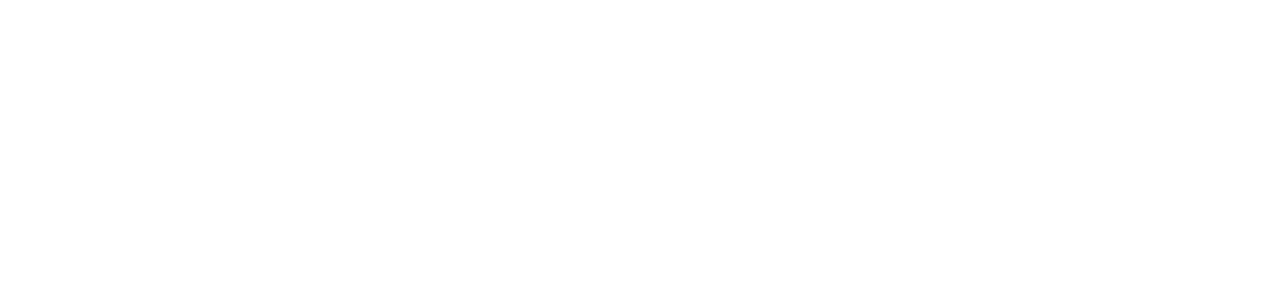
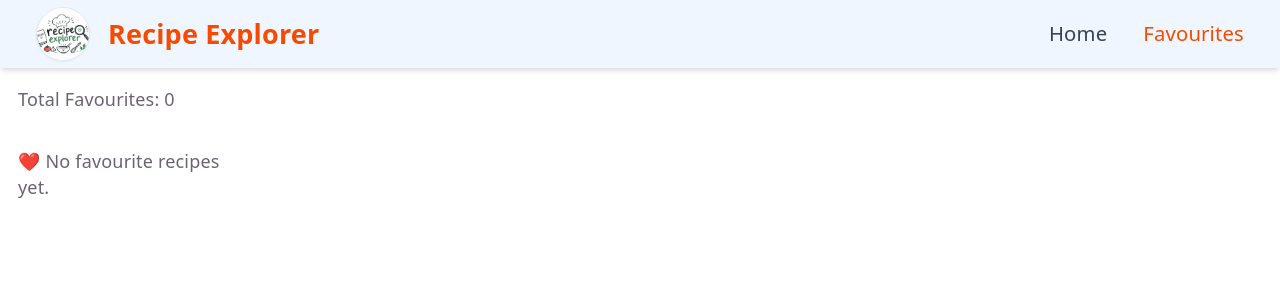
Before and after one commit to snigdha-n328/Recipes, a React (Vite) app: page /favourites in a window 1280 px wide. Before the commit this address had no page. Shown: the top 300 px of the page. Built offline with nearby package versions, Linux system fonts and the light colour scheme.

Commit message:
added favourites page

```diff
--- a/src/App.tsx
+++ b/src/App.tsx
@@ -1,13 +1,17 @@
 import { Route, Routes } from "react-router-dom";
 import Home from "./uilayer/home/Home";
 import RecipeDetails from "./uilayer/recipeDetails/RecipeDetails";
+import Favourites from "./uilayer/favourites/Favourites";
+import Navbar from "./uilayer/components/Navbar";
 
 function App() {
   return (
     <div>
+      <Navbar />
       <Routes>
         <Route path="/" element={<Home />} />
         <Route path="/recipe/:id" element={<RecipeDetails />} />
+        <Route path="/favourites" element={<Favourites />} />
       </Routes>
     </div>
   )
--- /dev/null
+++ b/src/uilayer/components/Navbar.tsx
@@ -0,0 +1,47 @@
+import { NavLink } from "react-router-dom";
+
+export default function Navbar() {
+    return (
+        <nav className="flex h-15 w-full items-center justify-between bg-blue-50 px-8 shadow-md top-0 sticky">
+            {/* Logo + Heading */}
+            <div className="flex items-center gap-4">
+                <img
+                    src="/recipe-explorer.png"
+                    alt="Recipe Explorer"
+                    className="h-12 w-12 rounded-full object-cover border border-gray-200 shadow-xs"
+                />
+
+                <h1 className="text-2xl font-bold text-orange-600">
+                    Recipe Explorer
+                </h1>
+            </div>
+
+            {/* Navigation */}
+            <div className="flex items-center gap-8">
+                <NavLink
+                    to="/"
+                    className={({ isActive }) =>
+                        `text-lg font-medium transition ${isActive
+                            ? "text-orange-600"
+                            : "text-gray-700 hover:text-orange-600"
+                        } `
+                    }
+                >
+                    Home
+                </NavLink>
+
+                <NavLink
+                    to="/favourites"
+                    className={({ isActive }) =>
+                        `text-lg font-medium transition ${isActive
+                            ? "text-orange-600"
+                            : "text-gray-700 hover:text-orange-600"
+                        } `
+                    }
+                >
+                    Favourites
+                </NavLink>
+            </div>
+        </nav>
+    );
+}
--- a/src/uilayer/components/RecipeCard.tsx
+++ b/src/uilayer/components/RecipeCard.tsx
@@ -1,9 +1,15 @@
 import { IoHeartOutline, IoHeartSharp } from "react-icons/io5";
 
-export default function RecipeCard({ recipe, onClick, isFavourite }: any) {
+export default function RecipeCard({ recipe, onClick, isFavourite, onFavourite }: any) {
     return (
         <div className="border border-gray-200 shadow-md rounded-md p-4 space-y-2 flex flex-col items-center align-items justify-content" onClick={onClick}>
-            <div className="w-full flex justify-end">{isFavourite ? <IoHeartSharp /> : <IoHeartOutline />}</div>
+            <div
+                className="w-full flex justify-end"
+                onClick={(e) => {
+                    e.stopPropagation();
+                    onFavourite();
+                }}>
+                {isFavourite ? <IoHeartSharp className="text-red-500" /> : <IoHeartOutline />}</div>
             <img src={recipe.strMealThumb} className="h-30 w-30" />
             <h3 className="font-bold italic">{recipe.strMeal}</h3>
             <p>Category: {recipe.strCategory}</p>
--- /dev/null
+++ b/src/uilayer/favourites/Favourites.tsx
@@ -0,0 +1,31 @@
+import FavouritesLogic from "./FavouritesLogic";
+import RecipeCard from "../components/RecipeCard";
+import { useNavigate } from "react-router-dom";
+
+export default function Favourites() {
+    const { favourites } = FavouritesLogic();
+    const navigate = useNavigate();
+
+    return (
+        <div>
+            <div className="flex justify-between p-2 m-2">
+                <p>Total Favourites: {favourites.length}</p>
+            </div>
+            <div className="grid grid-cols-1 sm:grid-cols-2 md:grid-cols-3 lg:grid-cols-4 xl:grid-cols-5 gap-4 p-4">
+                {favourites.length === 0 ? (
+                    <p>❤️ No favourite recipes yet.</p>
+                ) : (
+                    favourites.map((recipe: any) => (
+                        <div key={recipe.idMeal} className="cursor-pointer hover:shadow-lg transition duration-300">
+                            <RecipeCard
+                                recipe={recipe}
+                                onClick={() => { navigate(`/recipe/${recipe.idMeal}`) }}
+                                isFavourite = {true}
+                            />
+                        </div>
+                    ))
+                )}
+            </div>
+        </div>
+    );
+}
--- /dev/null
+++ b/src/uilayer/favourites/FavouritesLogic.tsx
@@ -0,0 +1,16 @@
+import { useState, useEffect } from 'react';
+
+export default function FavouritesLogic() {
+    const [favourites, setFavourites] = useState([]);
+
+    useEffect(() => {
+        const favourites = localStorage.getItem("favourites");
+        if (favourites) {
+            setFavourites(JSON.parse(favourites))
+        }
+    }, []);
+
+    return {
+        favourites
+    }
+}
--- a/src/uilayer/home/Home.tsx
+++ b/src/uilayer/home/Home.tsx
@@ -3,12 +3,12 @@
 import { useNavigate } from "react-router-dom";
 
 export default function Home() {
-    const { loading, error, handleSearch, filteredRecipes, categories, handleCategoryChange, handleFavourites } = HomeLogic();
+    const { loading, error, handleSearch, filteredRecipes, categories, handleCategoryChange, handleFavourites, favourites } = HomeLogic();
     const navigate = useNavigate();
 
     return (
         <div>
-            <div className="flex justify-between p-2 m-2">
+            <div className="flex items-center justify-between p-2 m-2">
                 <p>Total Recipes: {filteredRecipes.length}</p>
                 <div className="flex flex-end gap-4">
                     <select className="border border-gray-300 rounded-md px-2 py-1" onChange={(e) => { handleCategoryChange(e.target.value) }}>
@@ -25,7 +25,7 @@
                     />
                 </div>
             </div>
-            {loading && <p>loading...</p>}
+            {loading && <p className="flex items-center justify-center font-medium text-lg text-blue-400">loading...</p>}
             {error && <p>Error: {error}</p>}
             <div className="grid grid-cols-1 sm:grid-cols-2 md:grid-cols-3 lg:grid-cols-4 xl:grid-cols-5 gap-4 p-4">
                 {filteredRecipes.map((recipe: any) => (
@@ -33,7 +33,8 @@
                         <RecipeCard
                             recipe={recipe}
                             onClick={() => { navigate(`/recipe/${recipe.idMeal}`) }}
-                            isFavourite={() => {handleFavourites(recipe)}}
+                            isFavourite={favourites.some((fav) => fav.idMeal === recipe.idMeal)}
+                            onFavourite={() => {handleFavourites(recipe)}}
                         />
                     </div>
                 ))}
--- a/src/uilayer/home/HomeLogic.tsx
+++ b/src/uilayer/home/HomeLogic.tsx
@@ -70,12 +70,16 @@
 
     const handleFavourites = (recipe: Recipe) => {
         const exists = favourites.some(fav => fav.idMeal === recipe.idMeal);
+        let updatedFavourites;
 
         if (exists) {
-            setFavourites(favourites.filter(fav => fav.idMeal !== recipe.idMeal));
+            updatedFavourites = favourites.filter(fav => fav.idMeal !== recipe.idMeal);
         } else {
-            setFavourites([...favourites, recipe]);
+            updatedFavourites = [...favourites, recipe];
         }
+
+        setFavourites(updatedFavourites);
+        localStorage.setItem("favourites", JSON.stringify(updatedFavourites));
     }
 
     return {
--- a/src/uilayer/recipeDetails/RecipeDetails.tsx
+++ b/src/uilayer/recipeDetails/RecipeDetails.tsx
@@ -14,7 +14,7 @@
 
     return (
         <div className="max-w-6xl mx-auto p-6">
-            {loading && <p>Loading...</p>}
+            {loading && <p className="flex items-center justify-center font-medium text-lg text-blue-400">loading...</p>}
             {error && <p>Error: {error}</p>}
 
             {recipe && (
```
Also changed, not shown: public/recipe-explorer.png (added).
